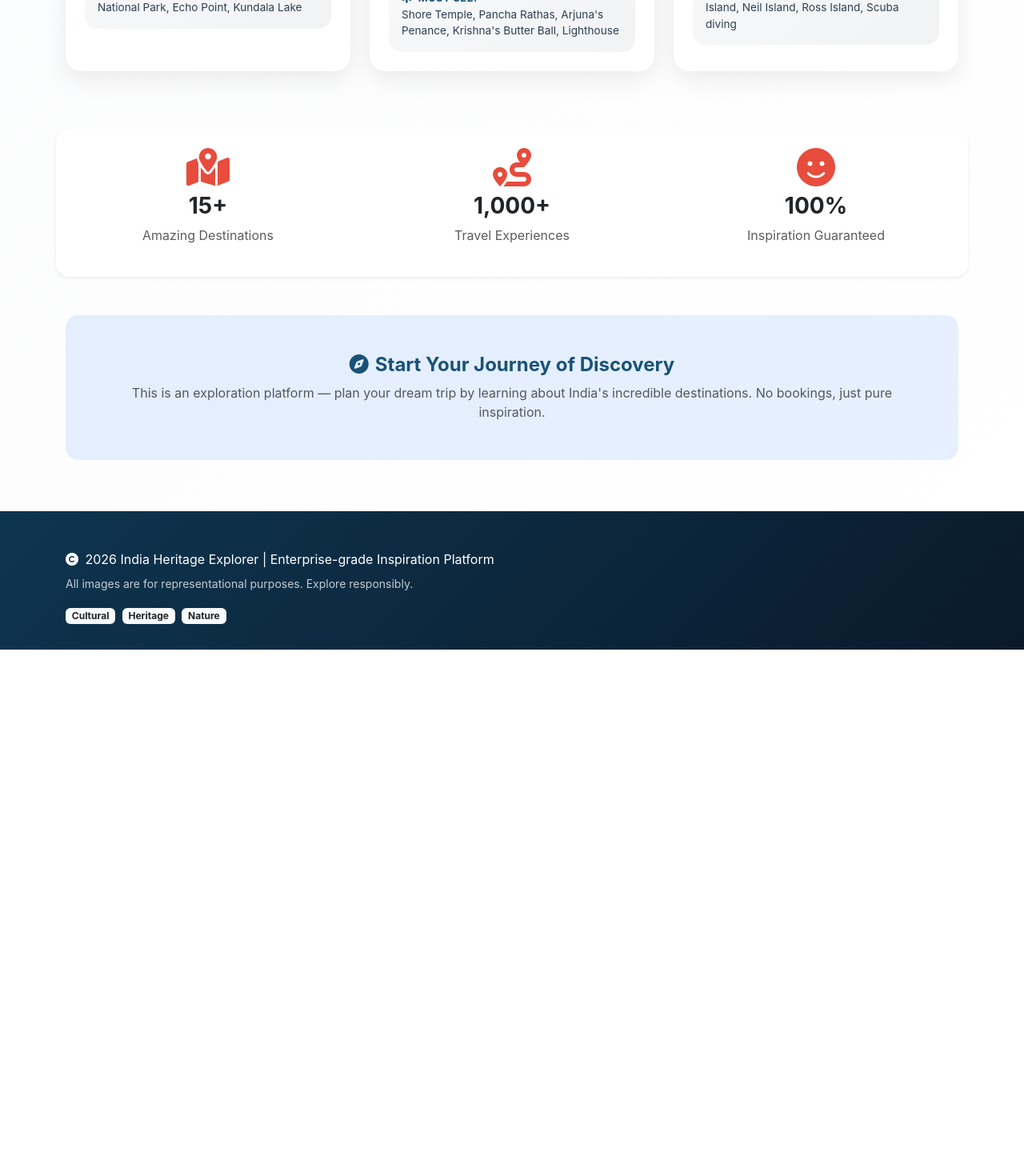
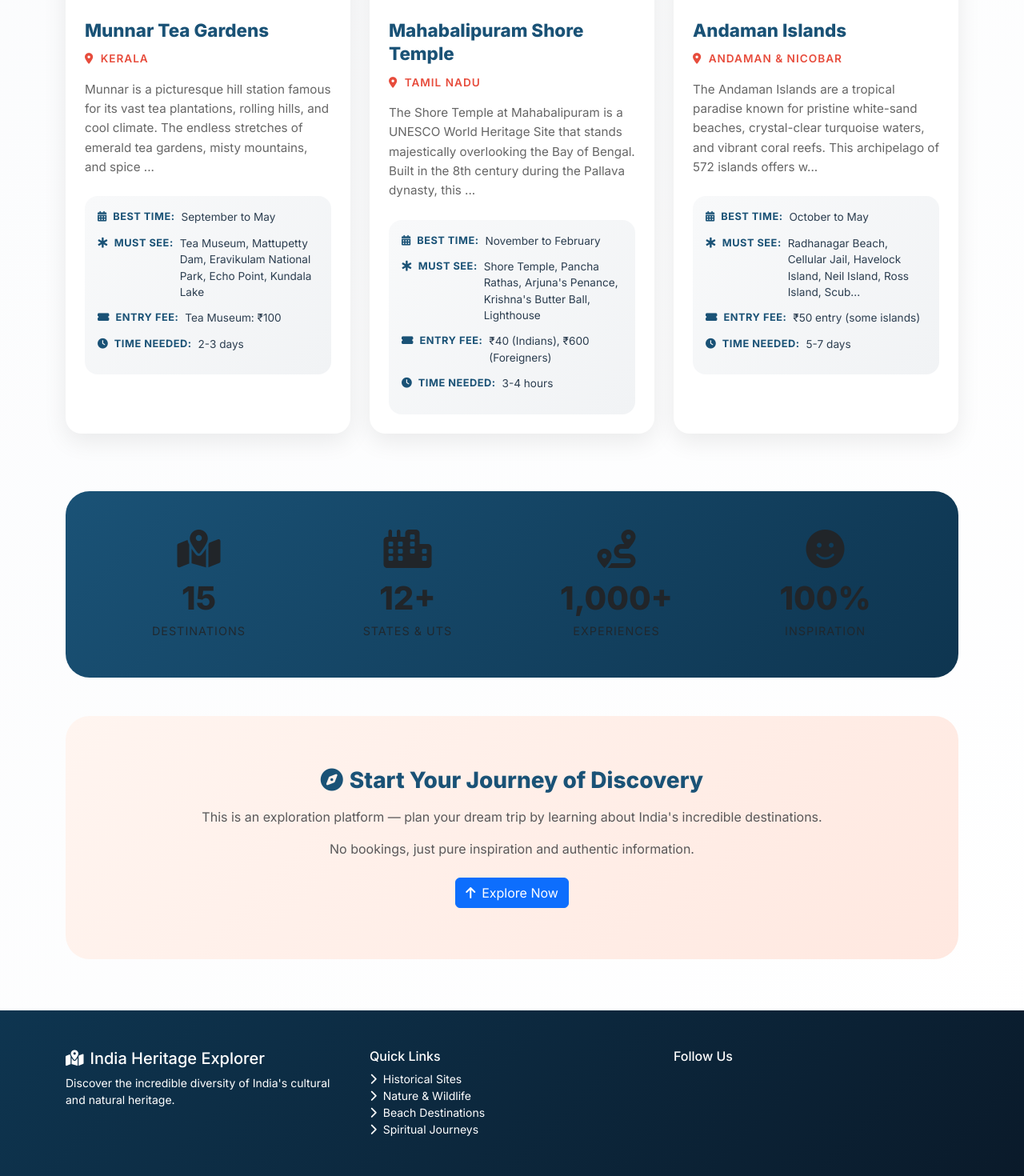
Before and after one commit to VinayKumar8374/TripExploring-app, a Flask app: page / in a window 1280 px wide. Shown: the part 4191-5661 px from the top of the page at 80% size. Before the commit the page ends 5003 px from the top, so only its background shows below. Run offline with Flask 3, Linux system fonts and the light colour scheme.

Commit message:
Update index.html

```diff
--- a/templates/index.html
+++ b/templates/index.html
@@ -2,55 +2,92 @@
 <html lang="en">
 <head>
     <meta charset="UTF-8">
-    <meta name="viewport" content="width=device-width, initial-scale=1.0, user-scalable=yes">
-    <title>India Heritage Explorer | Discover Incredible Destinations</title>
+    <meta name="viewport" content="width=device-width, initial-scale=1.0">
+    <title>India Heritage Explorer | Discover Incredible India</title>
+    <!-- Bootstrap 5 CSS -->
     <link href="https://cdn.jsdelivr.net/npm/bootstrap@5.3.0-alpha1/dist/css/bootstrap.min.css" rel="stylesheet">
+    <!-- Font Awesome 6 -->
     <link rel="stylesheet" href="https://cdnjs.cloudflare.com/ajax/libs/font-awesome/6.0.0-beta3/css/all.min.css">
+    <!-- Google Fonts -->
+    <link href="https://fonts.googleapis.com/css2?family=Inter:wght@300;400;500;600;700;800&display=swap" rel="stylesheet">
+    <!-- Custom CSS -->
     <link rel="stylesheet" href="{{ url_for('static', filename='style.css') }}">
 </head>
 <body>
 
+<!-- Loading Animation -->
+<div class="loading">
+    <div class="spinner-border text-primary" style="width: 3rem; height: 3rem;" role="status">
+        <span class="visually-hidden">Loading...</span>
+    </div>
+</div>
+
+<!-- Enhanced Hero Section -->
 <section class="hero">
     <div class="container text-center">
         <h1><i class="fas fa-map-marked-alt me-3"></i>India Heritage Explorer</h1>
-        <p class="mt-3">Discover the rich tapestry of India's most famous destinations | Explore, plan, and get inspired</p>
+        <p class="mt-3">Discover the incredible diversity of India's most breathtaking destinations</p>
         <div class="mt-4">
-            <span class="badge bg-light text-dark me-2 p-2"><i class="fas fa-mountain"></i> 10+ Destinations</span>
-            <span class="badge bg-light text-dark me-2 p-2"><i class="fas fa-flag-checkered"></i> 8 States & UTs</span>
-            <span class="badge bg-light text-dark p-2"><i class="fas fa-camera"></i> Curated Experiences</span>
+            <span class="badge bg-light text-dark me-2 p-3"><i class="fas fa-mountain me-2"></i> 15+ Destinations</span>
+            <span class="badge bg-light text-dark me-2 p-3"><i class="fas fa-flag-checkered me-2"></i> 12 States & UTs</span>
+            <span class="badge bg-light text-dark p-3"><i class="fas fa-camera me-2"></i> Curated Experiences</span>
         </div>
     </div>
 </section>
 
+<!-- Main Content -->
 <div class="container py-4">
     <div class="row mb-5">
         <div class="col-12 text-center">
-            <h2 class="display-6 fw-semibold" style="color: var(--primary);">Explore Incredible India</h2>
-            <div class="mx-auto" style="width: 80px; height: 4px; background: var(--accent); margin: 1rem auto;"></div>
-            <p class="lead text-muted">Scroll through our curated collection of iconic Indian travel experiences</p>
+            <h2 class="display-5 fw-bold" style="color: var(--primary);">Explore Incredible India</h2>
+            <div class="mx-auto" style="width: 100px; height: 4px; background: linear-gradient(90deg, var(--primary), var(--accent)); margin: 1.5rem auto;"></div>
+            <p class="lead text-muted">From ancient temples to serene backwaters, discover India's rich tapestry of experiences</p>
         </div>
     </div>
 
-    <div class="row g-4">
+    <!-- Category Filters -->
+    <div class="category-filters">
+        <button class="filter-btn active" data-category="all">All Destinations</button>
+        <button class="filter-btn" data-category="Historical">🏛️ Historical</button>
+        <button class="filter-btn" data-category="Nature">🌿 Nature</button>
+        <button class="filter-btn" data-category="Beach">🏖️ Beaches</button>
+        <button class="filter-btn" data-category="Spiritual">🕉️ Spiritual</button>
+        <button class="filter-btn" data-category="Adventure">🧗 Adventure</button>
+    </div>
+
+    <!-- Destinations Grid -->
+    <div class="row g-4" id="destinations-grid">
         {% for trip in trips %}
-        <div class="col-lg-6 col-xl-4 col-md-6">
+        <div class="col-lg-6 col-xl-4 col-md-6 destination-card" data-category="{{ trip.category }}">
             <div class="trip-card">
-                <img src="{{ trip.image_url }}" class="trip-img" alt="{{ trip.name }}" loading="lazy" onerror="this.src='https://via.placeholder.com/800x600?text=Image+Unavailable'">
+                <div class="img-container">
+                    <img src="{{ trip.image_url }}" class="trip-img" alt="{{ trip.name }}" loading="lazy"
+                         onerror="this.src='https://via.placeholder.com/800x600?text={{ trip.name | replace(' ', '+') }}'">
+                    <span class="category-badge">{{ trip.category }}</span>
+                </div>
                 <div class="card-body">
                     <h3 class="trip-title">{{ trip.name }}</h3>
                     <div class="trip-state">
                         <i class="fas fa-location-dot me-1"></i> {{ trip.state }}
                     </div>
-                    <p class="trip-description">{{ trip.description[:200] }}{% if trip.description|length > 200 %}...{% endif %}</p>
+                    <p class="trip-description">{{ trip.description[:180] }}{% if trip.description|length > 180 %}...{% endif %}</p>
 
                     <div class="info-section">
-                        <div class="mb-2">
+                        <div class="info-item">
                             <span class="info-label"><i class="fas fa-calendar-alt me-1"></i> Best Time:</span>
-                            <span class="info-text d-block">{{ trip.best_time }}</span>
+                            <span class="info-text">{{ trip.best_time }}</span>
                         </div>
-                        <div>
+                        <div class="info-item">
                             <span class="info-label"><i class="fas fa-star-of-life me-1"></i> Must See:</span>
-                            <span class="info-text d-block">{{ trip.must_see }}</span>
+                            <span class="info-text">{{ trip.must_see[:80] }}{% if trip.must_see|length > 80 %}...{% endif %}</span>
+                        </div>
+                        <div class="info-item">
+                            <span class="info-label"><i class="fas fa-ticket-alt me-1"></i> Entry Fee:</span>
+                            <span class="info-text">{{ trip.entry_fee }}</span>
+                        </div>
+                        <div class="info-item">
+                            <span class="info-label"><i class="fas fa-clock me-1"></i> Time Needed:</span>
+                            <span class="info-text">{{ trip.time_needed }}</span>
                         </div>
                     </div>
                 </div>
@@ -60,64 +97,63 @@
     </div>
 </div>
 
-<div class="container my-5">
-    <div class="row text-center py-4 bg-white rounded-4 shadow-sm">
-        <div class="col-md-4 mb-3 mb-md-0">
-            <i class="fas fa-map-marked-alt fa-3x" style="color: var(--accent);"></i>
-            <h3 class="mt-2 fw-bold">{{ trips|length }}+</h3>
-            <p class="text-muted">Amazing Destinations</p>
-        </div>
-        <div class="col-md-4 mb-3 mb-md-0">
-            <i class="fas fa-route fa-3x" style="color: var(--accent);"></i>
-            <h3 class="mt-2 fw-bold">1,000+</h3>
-            <p class="text-muted">Travel Experiences</p>
-        </div>
-        <div class="col-md-4">
-            <i class="fas fa-smile fa-3x" style="color: var(--accent);"></i>
-            <h3 class="mt-2 fw-bold">100%</h3>
-            <p class="text-muted">Inspiration Guaranteed</p>
+<!-- Enhanced Stats Section -->
+<div class="container">
+    <div class="stats-section">
+        <div class="row text-center">
+            <div class="col-md-3 col-6 mb-3 mb-md-0">
+                <i class="fas fa-map-marked-alt fa-3x"></i>
+                <div class="stat-number">{{ trips|length }}</div>
+                <div class="stat-label">Destinations</div>
+            </div>
+            <div class="col-md-3 col-6 mb-3 mb-md-0">
+                <i class="fas fa-city fa-3x"></i>
+                <div class="stat-number">12+</div>
+                <div class="stat-label">States & UTs</div>
+            </div>
+            <div class="col-md-3 col-6 mb-3 mb-md-0">
+                <i class="fas fa-route fa-3x"></i>
+                <div class="stat-number">1,000+</div>
+                <div class="stat-label">Experiences</div>
+            </div>
+            <div class="col-md-3 col-6">
+                <i class="fas fa-smile fa-3x"></i>
+                <div class="stat-number">100%</div>
+                <div class="stat-label">Inspiration</div>
+            </div>
         </div>
     </div>
 </div>
 
-<div class="container my-5">
-    <div class="bg-primary bg-opacity-10 rounded-4 p-5 text-center">
-        <h4 class="fw-bold" style="color: var(--primary);"><i class="fas fa-compass me-2"></i>Start Your Journey of Discovery</h4>
-        <p class="text-muted mb-0">This is an exploration platform — plan your dream trip by learning about India's incredible destinations. No bookings, just pure inspiration.</p>
+<!-- Enhanced Call to Action -->
+<div class="container">
+    <div class="cta-section">
+        <h3 class="cta-title"><i class="fas fa-compass me-2"></i>Start Your Journey of Discovery</h3>
+        <p class="text-muted mb-3">This is an exploration platform — plan your dream trip by learning about India's incredible destinations.</p>
+        <p class="text-muted mb-0">No bookings, just pure inspiration and authentic information.</p>
+        <button class="btn btn-primary mt-4" onclick="window.scrollTo({top: 0, behavior: 'smooth'})">
+            <i class="fas fa-arrow-up me-2"></i>Explore Now
+        </button>
     </div>
 </div>
 
+<!-- Enhanced Footer -->
 <footer>
     <div class="container">
-        <p class="mb-2"><i class="fas fa-copyright me-1"></i> 2026 India Heritage Explorer | Enterprise-grade Inspiration Platform</p>
-        <p class="small opacity-75">All images are for representational purposes. Explore responsibly.</p>
-        <div>
-            <span class="badge bg-light text-dark me-1">Cultural</span>
-            <span class="badge bg-light text-dark me-1">Heritage</span>
-            <span class="badge bg-light text-dark">Nature</span>
-        </div>
-    </div>
-</footer>
-
-<div class="scroll-top" id="scrollTopBtn">
-    <i class="fas fa-arrow-up"></i>
-</div>
-
-<script src="https://cdn.jsdelivr.net/npm/bootstrap@5.3.0-alpha1/dist/js/bootstrap.bundle.min.js"></script>
-<script>
-    const scrollBtn = document.getElementById('scrollTopBtn');
-
-    window.addEventListener('scroll', () => {
-        if (window.scrollY > 300) {
-            scrollBtn.classList.add('visible');
-        } else {
-            scrollBtn.classList.remove('visible');
-        }
-    });
-
-    scrollBtn.addEventListener('click', () => {
-        window.scrollTo({ top: 0, behavior: 'smooth' });
-    });
-</script>
-</body>
-</html>
+        <div class="row">
+            <div class="col-md-4 mb-3 mb-md-0">
+                <h5><i class="fas fa-map-marked-alt me-2"></i>India Heritage Explorer</h5>
+                <p class="small">Discover the incredible diversity of India's cultural and natural heritage.</p>
+            </div>
+            <div class="col-md-4 mb-3 mb-md-0">
+                <h6>Quick Links</h6>
+                <ul class="list-unstyled small">
+                    <li><i class="fas fa-chevron-right me-2"></i>Historical Sites</li>
+                    <li><i class="fas fa-chevron-right me-2"></i>Nature & Wildlife</li>
+                    <li><i class="fas fa-chevron-right me-2"></i>Beach Destinations</li>
+                    <li><i class="fas fa-chevron-right me-2"></i>Spiritual Journeys</li>
+                </ul>
+            </div>
+            <div class="col-md-4">
+                <h6>Follow Us</h6>
+                <div class="d-flex gap-3">
```
